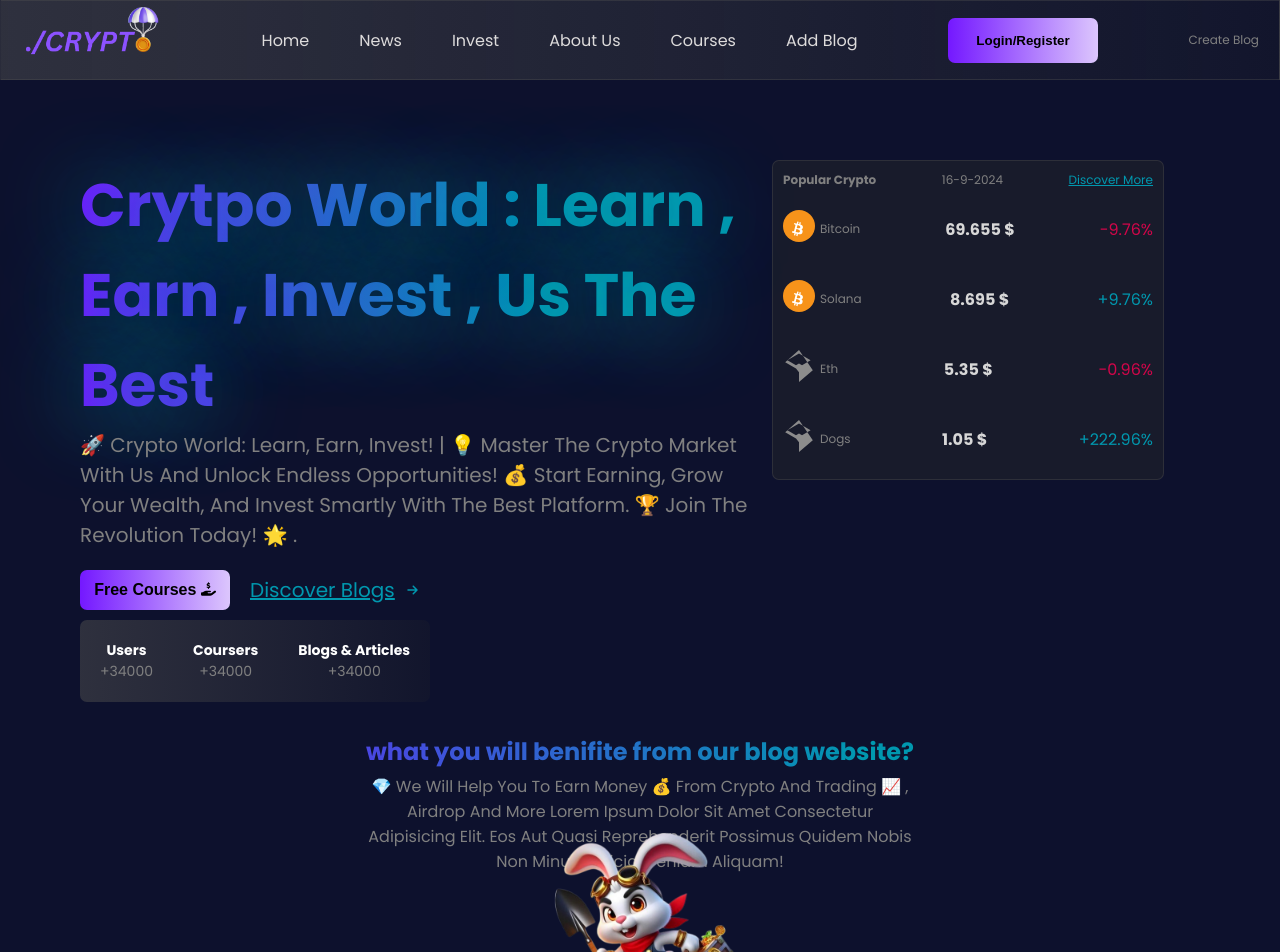
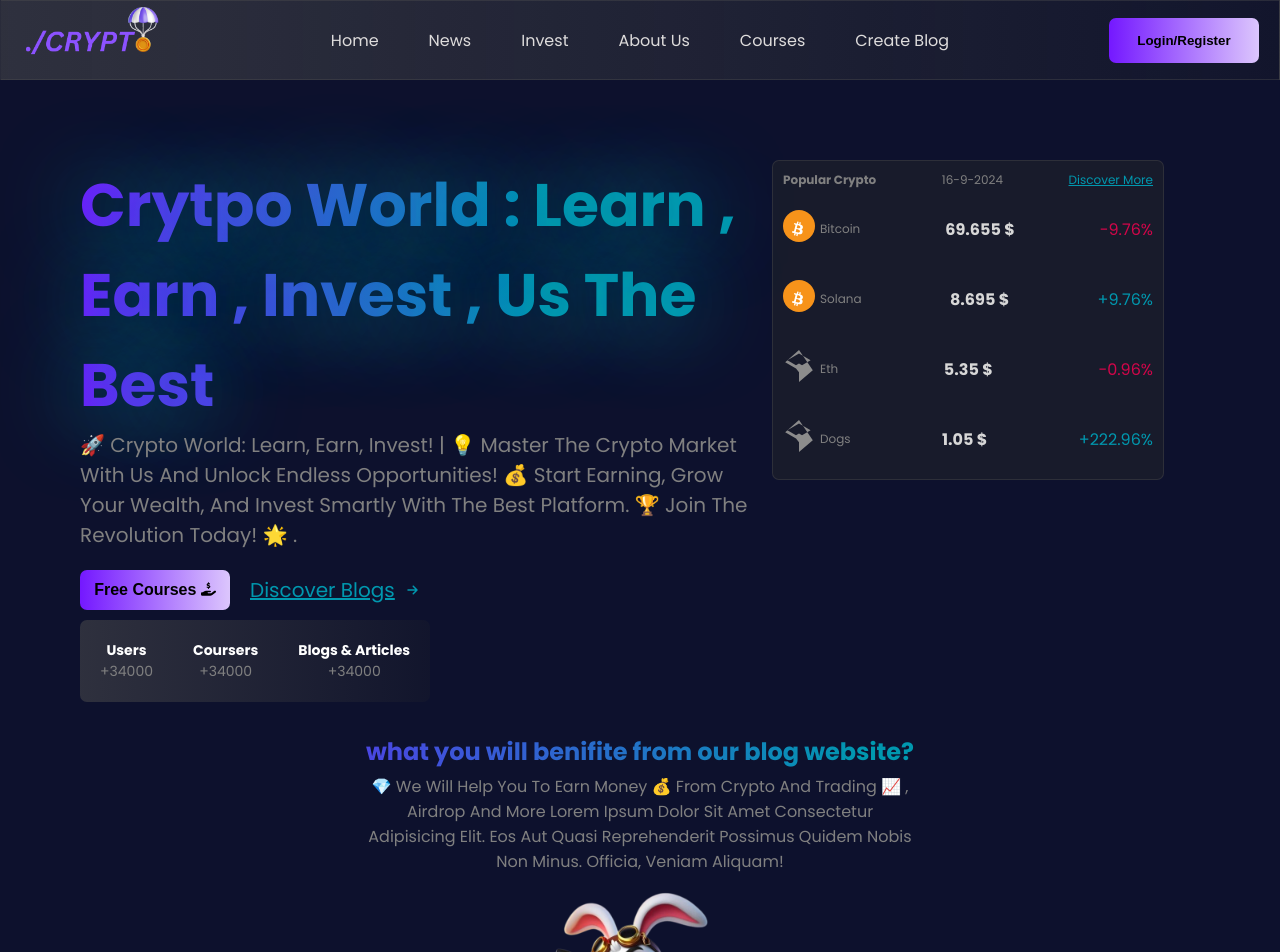
Before and after one commit to ezhicham/crypto-blogs, a Next.js app: page / in a window 1280 px wide. Shown: the top 952 px of the page. Built offline with nearby package versions, Linux system fonts and the light colour scheme.

Commit message:
adjust navbar style

```diff
--- a/src/app/component/navbar/Navbar.jsx
+++ b/src/app/component/navbar/Navbar.jsx
@@ -13,12 +13,28 @@ function Navbar() {
     <nav className={`${activeNav}`}>
       <div className="nav-brand"><span><img src="/images/Crypto.png" width={"150"} alt="" /></span></div>
       <ul className="nav-menu">
-        <li><Link href="/">home</Link></li>
-        <li><Link href="">news</Link></li>
-        <li><Link href="">invest</Link></li>
-        <li><Link href="/pages/about">about us</Link></li>
-        <li><Link href="/pages/courses">courses</Link></li>
-        <li><Link href="/pages/addblog">add blog</Link></li>
+        <li onClick={() => {
+          setactiveNav("")
+        }
+        }><Link href="/">home</Link></li>
+        <li  onClick={() => {
+          setactiveNav("")
+        }
+        }><Link href="">news</Link></li>
+        <li  onClick={() => {
+          setactiveNav("")
+        }
+        }><Link href="">invest</Link></li>
+        <li  onClick={() => {
+          setactiveNav("")
+        }
+        }><Link href="/pages/about">about us</Link></li>
+        <li  onClick={() => {
+          setactiveNav("")
+        }
+        }><Link href="/pages/courses">courses</Link></li>
+
+        <li><Link href={"/pages/admin/addBlog"} className="add-product-btn">create blog</Link></li>
       </ul>
 
       <div className="login">
@@ -34,7 +50,7 @@ function Navbar() {
       </div>
 
 
-      <Link href={"/pages/admin/addBlog"} className="add-product-btn">create blog</Link>
+
     </nav>
   )
 }
--- a/src/app/globals.css
+++ b/src/app/globals.css
@@ -213,8 +213,12 @@ a {
   font-size: 16px;
   width: 50%;
   margin: auto;
+
 }
-
+.platform-features .features-cards  img{
+  position: relative;
+  margin-top: 60px;
+}
 /* blog section to display our blogs */
 .blogs-section {
   margin-top: 40px;
@@ -336,7 +340,7 @@ gap: 5px;
     gap: 5px;
   }
   .blogs-section .blogs-cards .card{
-    width: 70%;
+    width: 80%;
     margin: auto;
   }
 }
@@ -349,8 +353,8 @@ gap: 5px;
 
 }
 
-/* @media (max-width:600px){
+@media (max-width:600px){
   .blogs-section .blogs-cards .card{
-    width: 48%;
+    width: 85%;
   }
-} */
+}
```
Also changed, not shown: src/app/pages/admin/addBlog/addblog.css (+10 -0 lines).
